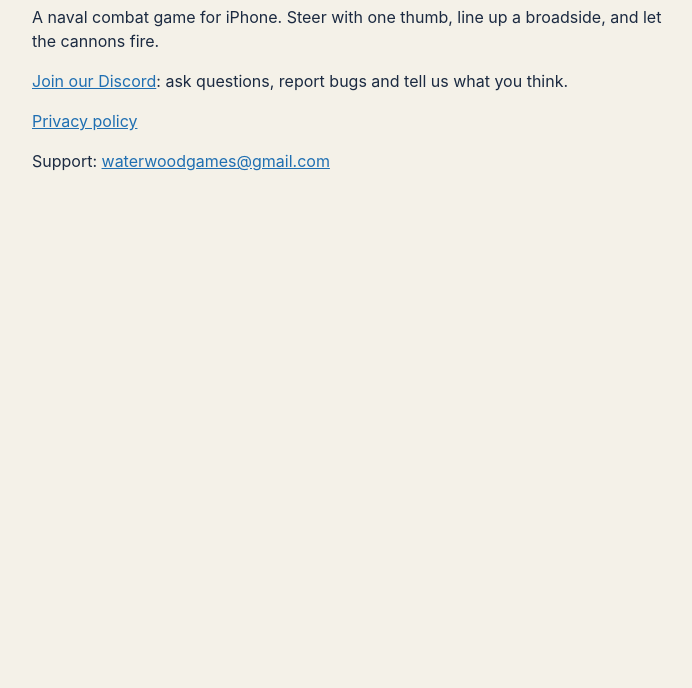
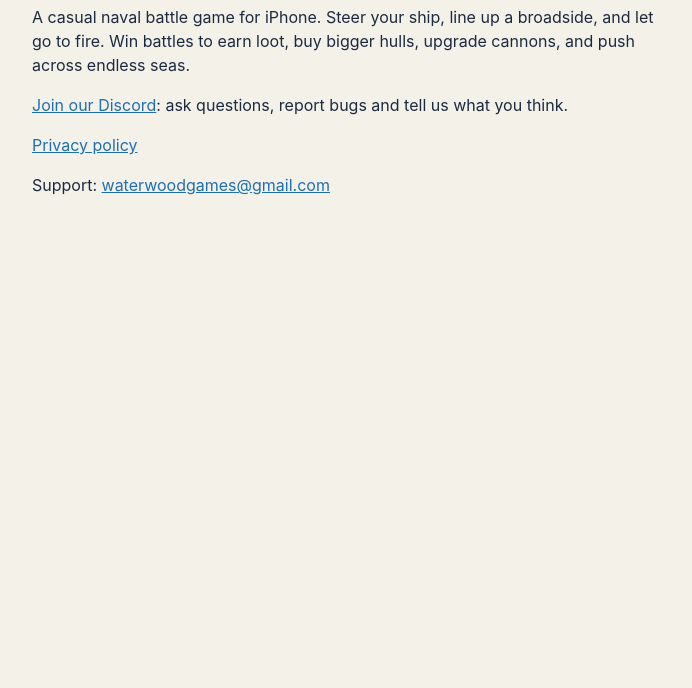
Before and after one commit to waterwoodgames/waterwoodgames.github.io, a plain HTML site: page index.html in a window 1280 px wide. Shown: the part 112-800 px from the top of the page, without its empty margins (288-980 px from the left). Drawn offline with Linux system fonts and the light colour scheme.

Commit message:
Update index.html

```diff
--- a/index.html
+++ b/index.html
@@ -13,7 +13,7 @@
 </head>
 <body>
 <h1>Black Tide</h1>
-<p>A naval combat game for iPhone. Steer with one thumb, line up a broadside, and let the cannons fire.</p>
+<p>A casual naval battle game for iPhone. Steer your ship, line up a broadside, and let go to fire. Win battles to earn loot, buy bigger hulls, upgrade cannons, and push across endless seas.</p>
 <p><a href="https://discord.gg/T9YUQUb4Nu">Join our Discord</a>: ask questions, report bugs and tell us what you think.</p>
 <p><a href="privacy.html">Privacy policy</a></p>
 <p>Support: <a href="mailto:waterwoodgames@gmail.com">waterwoodgames@gmail.com</a></p>
```
